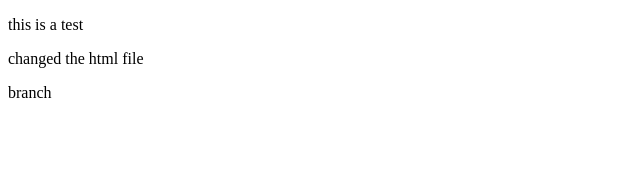
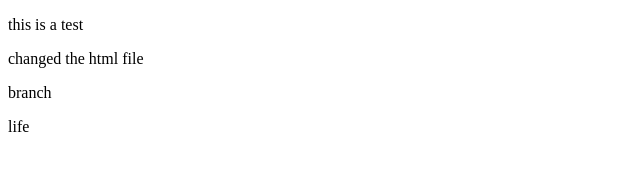
Before and after one commit to anjurajrm/test2, a plain HTML site: page index.html in a window 1280 px wide. Shown: the full height of the page, 0-640 px from the left. Drawn offline with Linux system fonts and the light colour scheme.

Commit message:
changed index.html

```diff
--- a/index.html
+++ b/index.html
@@ -7,5 +7,8 @@
     <p>this is a test</p>
     <p>changed the html file</p>
     <p>branch</p>
+    <p>
+      life
+    </p>
   </body>
 </html>
```
